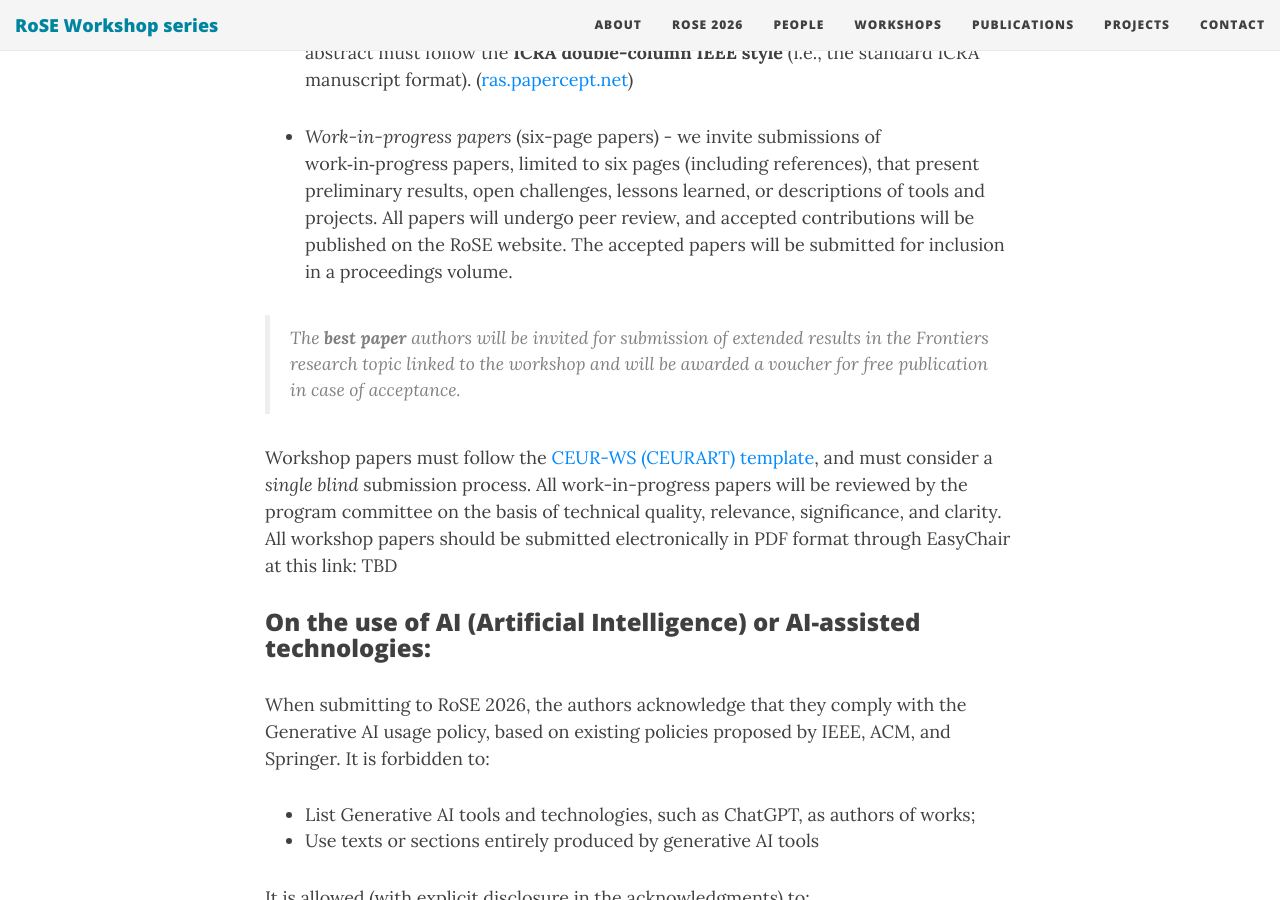
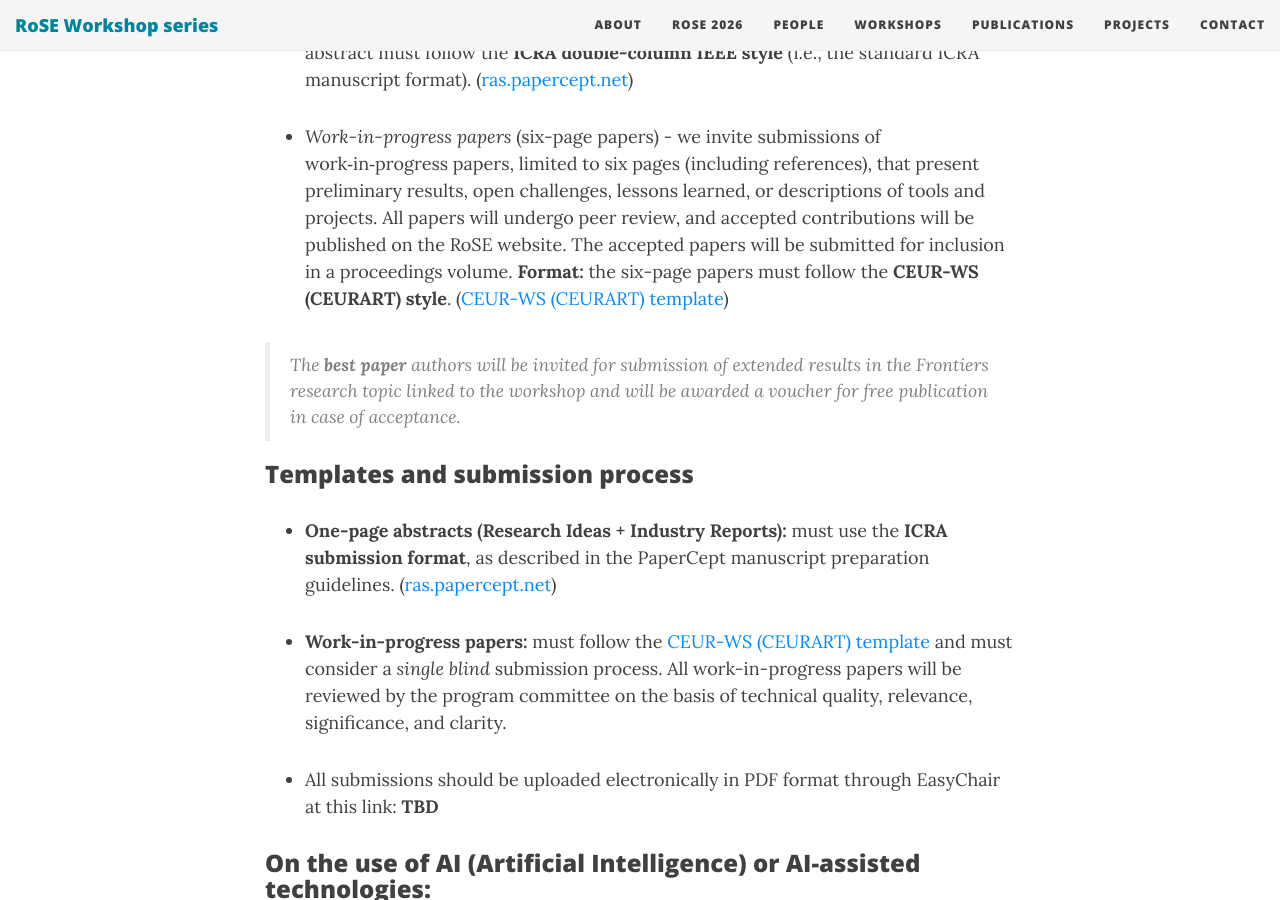
Before and after one commit to rose-workshops/rose-workshops.github.io, a Jekyll site: the page built from rose2026.md, in a window 1280 px wide and 900 px high, scrolled down 3205 px. Built offline with Jekyll 4.4.1, drawn with Linux system fonts in a browser that asks for light colours; nearby versions of some CDN libraries.

Commit message:
Update submission guidelines for RoSE 2026
Added formatting guidelines for one-page abstracts and work-in-progress papers, including submission process details .

```diff
--- a/rose2026.md
+++ b/rose2026.md
@@ -165,10 +165,17 @@ Prospective participants are invited to submit:
   **Format:** the one-page abstract must follow the **ICRA double-column IEEE style** (i.e., the standard ICRA manuscript format). ([ras.papercept.net](https://ras.papercept.net/conferences/support/support.php))
 
 - *Work-in-progress papers* (six-page papers) - we invite submissions of work‑in‑progress papers, limited to six pages (including references), that present preliminary results, open challenges, lessons learned, or descriptions of tools and projects. All papers will undergo peer review, and accepted contributions will be published on the RoSE website. The accepted papers will be submitted for inclusion in a proceedings volume.
+  **Format:** the six-page papers must follow the **CEUR-WS (CEURART) style**. ([CEUR-WS (CEURART) template](https://ceur-ws.org/HOWTOSUBMIT.html#CEURART))
 
 > The **best paper** authors will be invited for submission of extended results in the Frontiers research topic linked to the workshop and will be awarded a voucher for *free publication* in case of acceptance.
 
-Workshop papers must follow the [CEUR-WS (CEURART) template](https://ceur-ws.org/HOWTOSUBMIT.html#CEURART), and must consider a *single blind* submission process. All work-in-progress papers will be reviewed by the program committee on the basis of technical quality, relevance, significance, and clarity. All workshop papers should be submitted electronically in PDF format through EasyChair at this link: TBD
+### Templates and submission process
+
+- **One-page abstracts (Research Ideas + Industry Reports):** must use the **ICRA submission format**, as described in the PaperCept manuscript preparation guidelines. ([ras.papercept.net](https://ras.papercept.net/conferences/support/support.php))
+
+- **Work-in-progress papers:** must follow the [CEUR-WS (CEURART) template](https://ceur-ws.org/HOWTOSUBMIT.html#CEURART) and must consider a *single blind* submission process. All work-in-progress papers will be reviewed by the program committee on the basis of technical quality, relevance, significance, and clarity.
+
+- All submissions should be uploaded electronically in PDF format through EasyChair at this link: **TBD**
 
 ### On the use of AI (Artificial Intelligence) or AI-assisted technologies:
 
```
